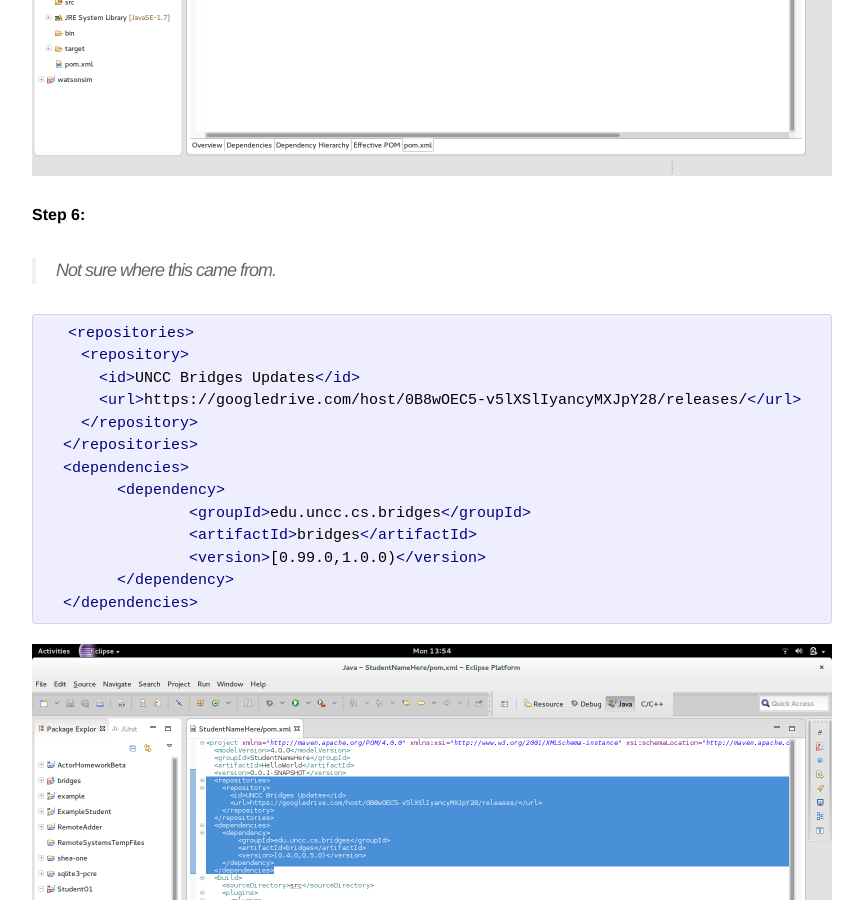
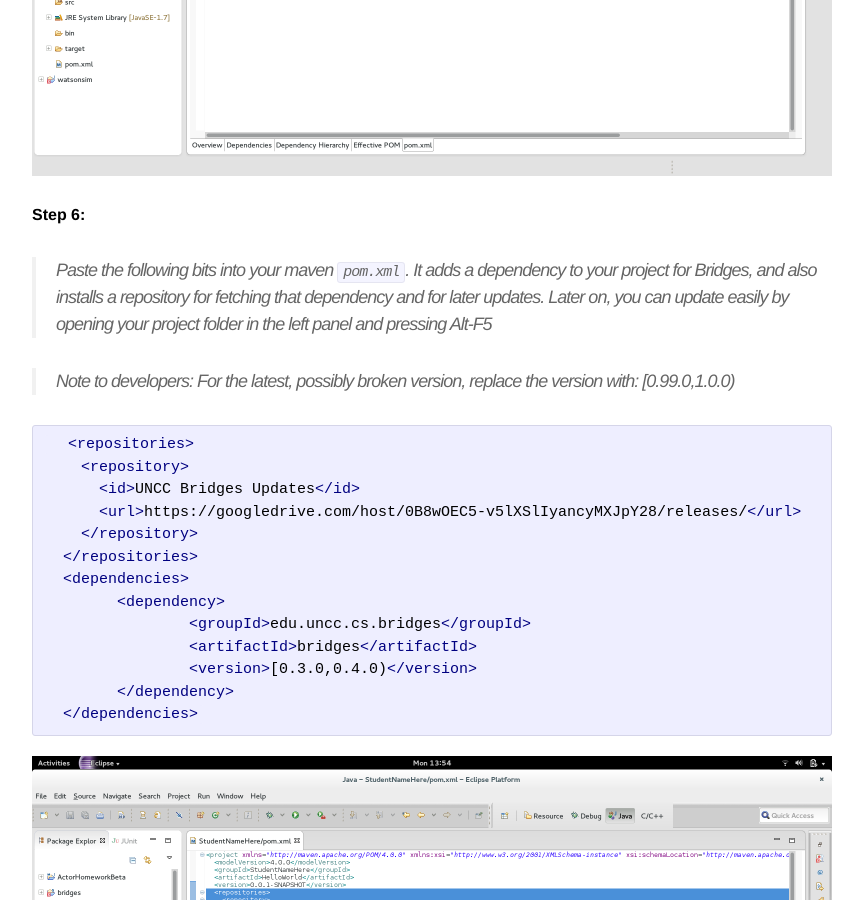
Before and after one commit to Dismembered/Dismembered.github.io, a Jekyll site: the page built from _posts/2014-06-23-HelloWorld-Tutorial_part1.markdown, in a window 1280 px wide and 900 px high, scrolled down 3271 px. Shown: the whole window, without its empty margins (208-1071 px from the left). Built offline with Jekyll 4.4.1, drawn with Linux system fonts in a browser that asks for light colours.

Commit message:
Update 2014-06-23-HelloWorld-Tutorial_part1.markdown

```diff
--- a/_posts/2014-06-23-HelloWorld-Tutorial_part1.markdown
+++ b/_posts/2014-06-23-HelloWorld-Tutorial_part1.markdown
@@ -44,7 +44,14 @@ Go to the Bridges website found [here](http://bridges.cs.uncc.edu/login) and cre
 
 **Step 6:**
 
-> Not sure where this came from.
+> Paste the following bits into your maven `pom.xml`. It adds a dependency to your
+> project for Bridges, and also installs a repository for fetching that dependency
+> and for later updates. Later on, you can update easily by opening your project folder
+> in the left panel and pressing Alt-F5
+
+> Note to developers: For the latest, possibly broken version, replace the version with:
+> [0.99.0,1.0.0)
+
 {% highlight xml %}
   <repositories>
     <repository>
@@ -56,7 +63,7 @@ Go to the Bridges website found [here](http://bridges.cs.uncc.edu/login) and cre
   	<dependency>
   		<groupId>edu.uncc.cs.bridges</groupId>
   		<artifactId>bridges</artifactId>
-  		<version>[0.99.0,1.0.0)</version>
+  		<version>[0.3.0,0.4.0)</version>
   	</dependency>
   </dependencies>
 {% endhighlight %}
```
